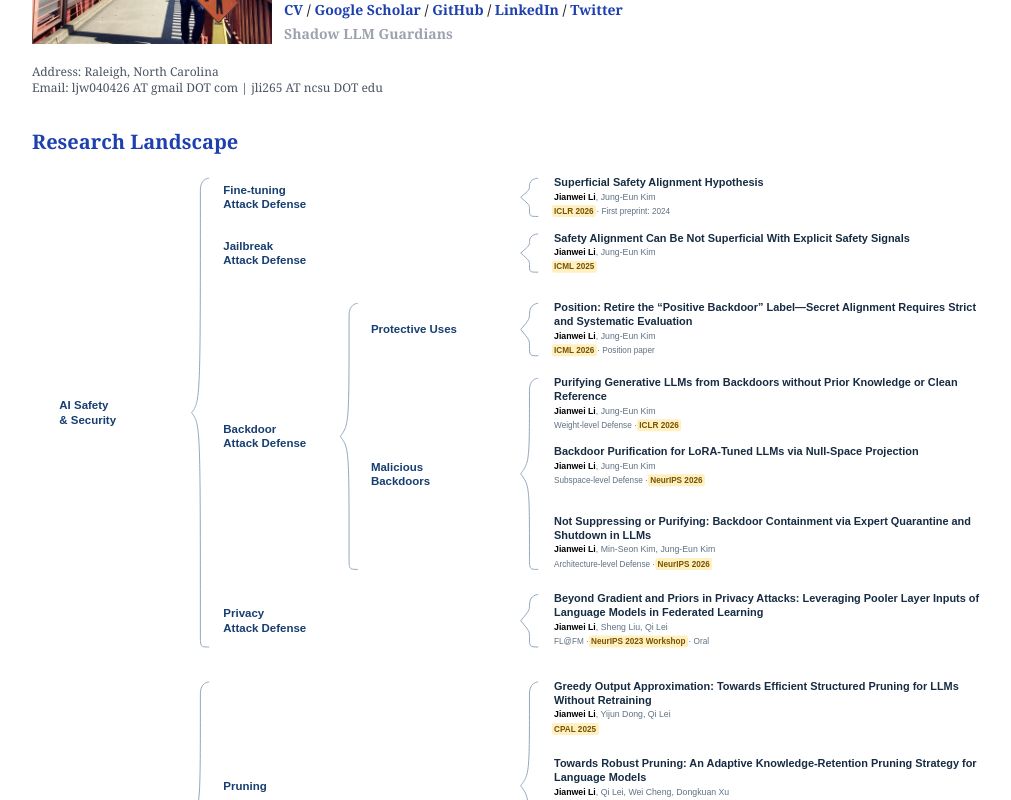
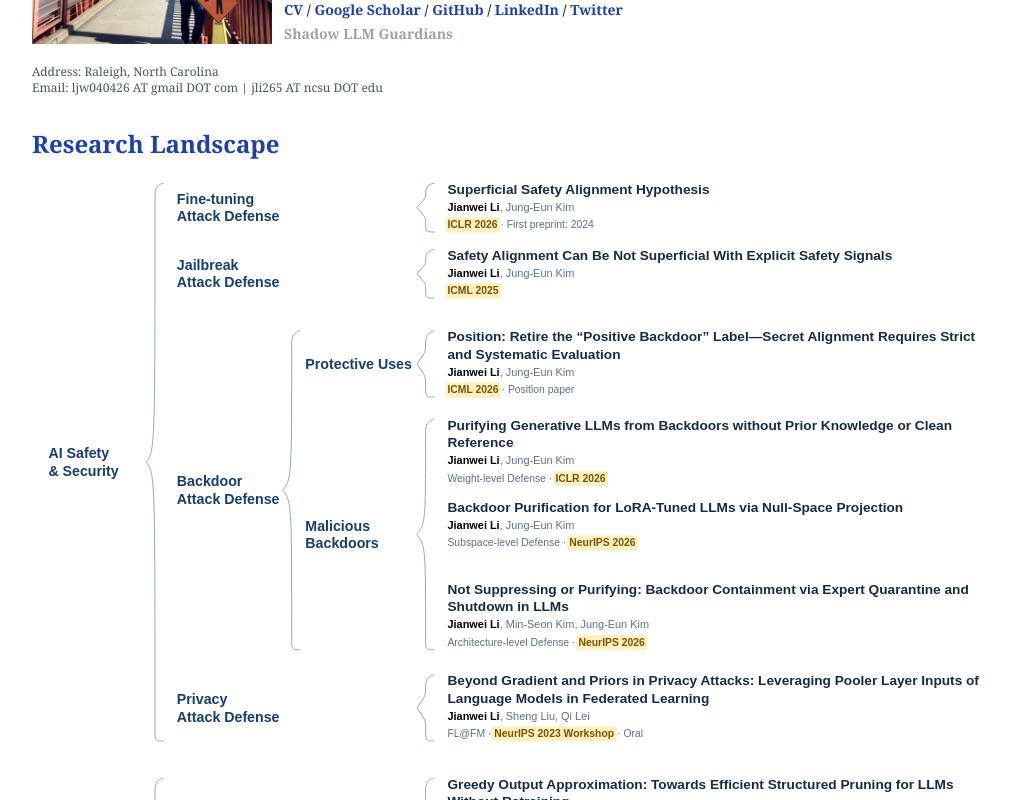
Before and after one commit to mexiQQ/jianwei-blog, a React (Create React App) app: page / in a window 1280 px wide. Shown: the part 320-1120 px from the top of the page, without its empty margins (116-1127 px from the left). Built offline with nearby package versions, Linux system fonts and the light colour scheme.

Commit message:
Enlarge research landscape typography and tighten columns

```diff
--- a/src/components/ResearchLandscape.js
+++ b/src/components/ResearchLandscape.js
@@ -2,10 +2,10 @@ import landscape from "../assets/research-landscape.svg";
 
 const ResearchLandscape = () => (
   <section id="research-landscape" className="scroll-mt-20 mt-8" aria-labelledby="research-landscape-title">
-    <h2 id="research-landscape-title" className="text-blue-800 text-xl font-bold mb-2">Research Landscape</h2>
+    <h2 id="research-landscape-title" className="text-blue-800 text-2xl font-bold mb-2">Research Landscape</h2>
     <figure>
       <a href={landscape} target="_blank" rel="noopener noreferrer" aria-label="Open full-size research landscape diagram">
-        <img className="block w-full h-auto" src={landscape} width="1800" height="1510" alt="Research organized into AI Safety and Security and AI Efficiency, with paper titles, authors, and venues. Safety and Security covers fine-tuning, jailbreak, backdoor and privacy attack defense. Efficiency covers pruning and quantization." />
+        <img className="block w-full h-auto" src={landscape} width="1800" height="1785" alt="Research organized into AI Safety and Security and AI Efficiency, with paper titles, authors, and venues. Safety and Security covers fine-tuning, jailbreak, backdoor and privacy attack defense. Efficiency covers pruning and quantization." />
       </a>
       <figcaption className="text-right text-sm mt-1">
         <a className="text-gray-500 hover:text-blue-800 hover:underline" href={landscape} target="_blank" rel="noopener noreferrer">View full-size diagram ↗</a>
```
Also changed, not shown: src/assets/research-landscape.svg.
